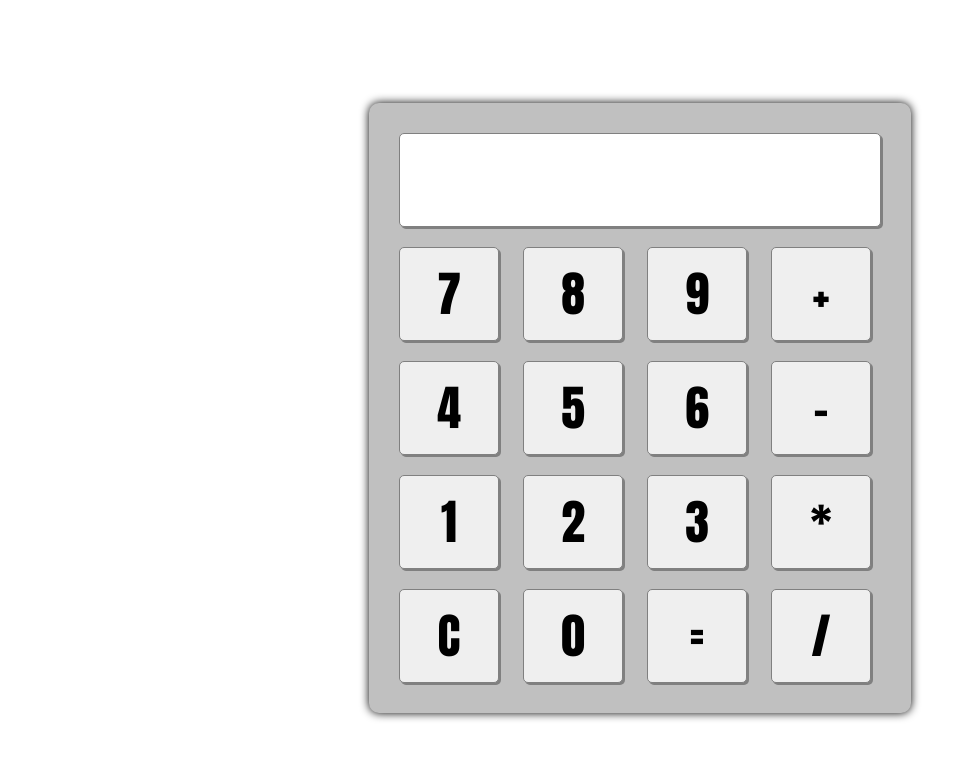
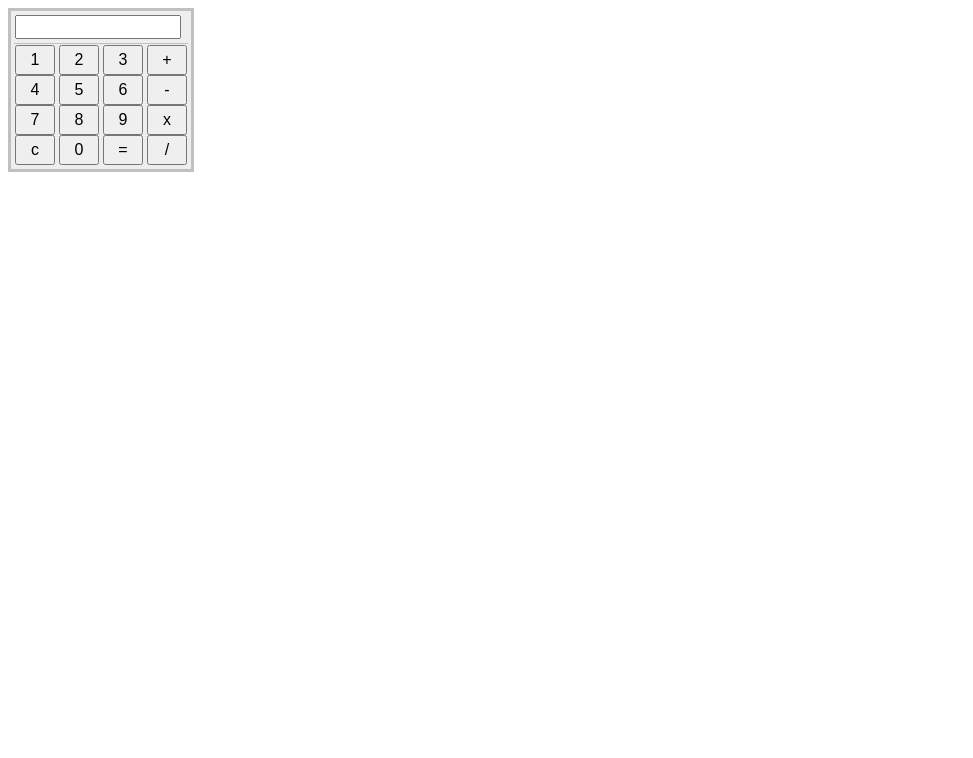
Before and after one commit to find-the-discriminant/find-the-discriminant.github.io, a plain HTML site: page index.html in a window 1280 px wide. Shown: the whole page, without its empty margins (0-973 px from the left). Drawn offline with Linux system fonts and the light colour scheme.

Commit message:
Update index.html

```diff
--- a/index.html
+++ b/index.html
@@ -1,75 +1,47 @@
-<!DOCTYPE html>
-<html>
- <head>
-    <meta charset="UTF-8" />
-    <title>JS Calculator</title>
-    <style>
-        body { display: flex; height: 100vh; }
-        #calculator {
-            margin: auto;
-            padding: 20px;
-            background: silver;
-            box-shadow: 0 0 10px black;
-            border-radius: 10px;
-        }
-        #display, button {
-            width: 100px;
-            padding: 10px;
-            margin: 10px;
-            border: 1px solid gray;
-            border-radius: 5px;
-            box-shadow: 2px 2px gray;
-            font: bold 3em Impact;
-            outline: none;
-        }
-        #display {
-            width: 460px;
-            text-align: right;
-        }
+<head>
+    <meta charset="utf-8" />
+    <title>Калькулятор</title>
+    <style type="text/css">
+        #calculator * {font-size: 16px;}
+        #calculator table {border: solid 3px silver; border-spacing: 3px; background-color: #EEE; }
+        #calculator table td {border-spacing: 3px;}
+        input.display {width: 166px; text-align: right;}
+        td.buttons {border-top: solid 1px silver;}
+        input[type= button] {width: 40px; height: 30px;}
     </style>
-</head>
-<body>
-    <div id="calculator">
-        <div class="row">
-            <input id="display" type="text" />
-        </div>
-        <div class="row">
-            <button onclick="press('7')">7</button>
-            <button onclick="press('8')">8</button>
-            <button onclick="press('9')">9</button>
-            <button onclick="press('+')">+</button>
-        </div>
-        <div class="row">
-            <button onclick="press('4')">4</button>
-            <button onclick="press('5')">5</button>
-            <button onclick="press('6')">6</button>
-            <button onclick="press('-')">-</button>
-        </div>
-        <div class="row">
-            <button onclick="press('1')">1</button>
-            <button onclick="press('2')">2</button>
-            <button onclick="press('3')">3</button>
-            <button onclick="press('*')">*</button>
-        </div>
-        <div class="row">
-            <button onclick="clear1()">C</button>
-            <button onclick="press('0')">0</button>
-            <button onclick="calc()">=</button>
-            <button onclick="press('/')">/</button>
-        </div>
-    </div>
+    </head>
 
-    <script>
-        let display = document.getElementById("display");
-
-        function clear1() {
-            display.value = "";
-        }
-        function calc() {
-            display.value = eval(display.value);
-        }
-        function press(x) {
-            display.value += x;
-        }
-    </script>
-</body>
+    <body>
+    <form name="calc" id="calculator">
+        <table>
+        <tr>
+        <td>
+            <input type="text" name="input" size="16" class="display">
+        </td>
+        </tr>
+        <tr>
+        <td class="buttons">
+            <input type="button" name="one" value="1" OnClick="calc.input.value += '1'">
+            <input type="button" name="two" value="2" OnClick="calc.input.value += '2'">
+            <input type="button" name="three" value="3" OnClick="calc.input.value += '3'">
+            <input type="button" name="add" value="+" OnClick="calc.input.value += '+'">
+            <br>
+            <input type="button" name="four" value="4" OnClick="calc.input.value += '4'">
+            <input type="button" name="five" value="5" OnClick="calc.input.value += '5'">
+            <input type="button" name="six" value="6" OnClick="calc.input.value += '6'">
+            <input type="button" name="sub" value="-" OnClick="calc.input.value += '-'">
+            <br>
+            <input type="button" name="seven" value="7" OnClick="calc.input.value += '7'">
+            <input type="button" name="eight" value="8" OnClick="calc.input.value += '8'">
+            <input type="button" name="nine" value="9" OnClick="calc.input.value += '9'">
+            <input type="button" name="mul" value="x" OnClick="calc.input.value += '*'">
+            <br>
+            <input type="button" name="clear" value="c" OnClick="calc.input.value = ''">
+            <input type="button" name="zero" value="0" OnClick="calc.input.value += '0'">
+            <input type="button" name="doit" value="=" OnClick="calc.input.value = eval(calc.input.value)">
+            <input type="button" name="div"  value="/" OnClick="calc.input.value += '/'">
+        </td>
+        </tr>
+        </table>
+    </form>
+    </body>
```
